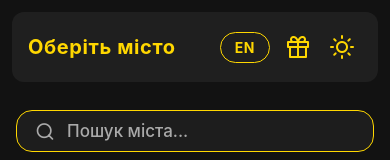
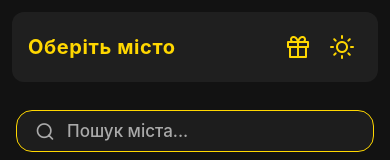
Before and after one commit to Svyatoslav02/ITStepUserApp, a React Native app in the folder Client/: screen /Main in a window 390 px wide. Shown: the top 160 px of the page. Built offline with nearby package versions, Linux system fonts and the light colour scheme.

Commit message:
Remove inactive language switcher

```diff
--- a/Client/App.js
+++ b/Client/App.js
@@ -18,7 +18,6 @@ import Donate from './pages/Donate.js';
 const App = () => {
   const [searchQuery, setSearchQuery] = useState('');
   const [isDarkMode, setIsDarkMode] = useState(true);
-  const [language, setLanguage] = useState('uk');
   const [currentScreen, setCurrentScreen] = useState('citySelect');
   const [selectedCity, setSelectedCity] = useState('Івано-Франківськ');
   const [isDonateModalVisible, setIsDonateModalVisible] = useState(false);
@@ -104,9 +103,7 @@ const App = () => {
       <MainPage
         selectedCity={selectedCity}
         onBackPress={() => setCurrentScreen('citySelect')}
-        language={language}
         isDarkMode={isDarkMode}
-        setLanguage={setLanguage}
         setIsDarkMode={setIsDarkMode}
       />
     );
@@ -119,21 +116,6 @@ const App = () => {
         <View style={[styles.header, { backgroundColor: theme.banner, shadowColor: theme.shadow }]}>
           <Text style={[styles.headerTitle, { color: theme.bannerText }]}>{t.selectCity}</Text>
           <View style={styles.controls}>
-            <TouchableOpacity
-              onPress={() => setLanguage(language === 'uk' ? 'en' : 'uk')}
-              style={[
-                styles.lang,
-                {
-                  borderColor: isDarkMode ? theme.accent : '#bbb',
-                  backgroundColor: isDarkMode ? '#1f1f1f' : 'transparent',
-                },
-              ]}
-            >
-              <Text style={{ color: theme.bannerText, fontWeight: '700' }}>
-                {language === 'uk' ? 'EN' : 'UKR'}
-              </Text>
-            </TouchableOpacity>
-
             <TouchableOpacity onPress={handleSupport} style={styles.donateBtn}>
               <Icon name="gift" size={24} color={theme.bannerText} />
             </TouchableOpacity>
@@ -189,7 +171,6 @@ const App = () => {
           isVisible={isDonateModalVisible}
           onClose={() => setIsDonateModalVisible(false)}
           theme={theme}
-          language={language}
         />
       </SafeAreaView>
     </Animated.View>
@@ -263,18 +244,6 @@ const styles = StyleSheet.create({
     alignItems: 'center',
     marginLeft: 'auto',
   },
-  lang: {
-    fontSize: 16,
-    letterSpacing: 0.5,
-    marginRight: 16,
-    paddingVertical: 6,
-    paddingHorizontal: 14,
-    borderRadius: 20,
-    borderWidth: 1,
-    overflow: 'hidden',
-    justifyContent: 'center',
-    alignItems: 'center',
-  },
   donateBtn: {
     flexDirection: 'row',
     alignItems: 'center',
--- a/Client/pages/Donate.js
+++ b/Client/pages/Donate.js
@@ -12,18 +12,13 @@ import {
 } from 'react-native';
 import { Feather as Icon } from '@expo/vector-icons';
 
-const Donate = ({ isVisible, onClose, theme, language }) => {
+const Donate = ({ isVisible, onClose, theme }) => {
   const t = {
-    uk: {
-      title: 'Підтримати проєкт',
-      go: 'Перейти',
-      bank: 'Monobank Банка',
-    },
-    en: {
-      title: 'Support the Project',
-      go: 'Go',
-      bank: 'Monobank Jar',
-    },
+    title: 'Підтримати проєкт',
+    go: 'Перейти',
+    bank: 'Monobank Банка',
+    error: 'Помилка',
+    linkError: 'Не вдалося відкрити посилання.',
   };
 
   const handleGo = async () => {
@@ -33,15 +28,10 @@ const Donate = ({ isVisible, onClose, theme, language }) => {
       if (supported) {
         await Linking.openURL(url);
       } else {
-        Alert.alert(
-          language === 'uk' ? 'Помилка' : 'Error',
-          language === 'uk'
-            ? 'Не вдалося відкрити посилання.'
-            : 'Unable to open the link.'
-        );
+        Alert.alert(t.error, t.linkError);
       }
     } catch (error) {
-      Alert.alert(language === 'uk' ? 'Помилка' : 'Error', error.message);
+      Alert.alert(t.error, error.message);
     }
   };
 
@@ -64,11 +54,11 @@ const Donate = ({ isVisible, onClose, theme, language }) => {
           </TouchableOpacity>
 
           <Text style={[styles.bankText, { color: theme.accent }]}>
-            {t[language].bank}
+            {t.bank}
           </Text>
 
           <Text style={[styles.modalTitle, { color: theme.text }]}>
-            {t[language].title}
+            {t.title}
           </Text>
 
           <View style={styles.qrCodeContainer}>
@@ -91,7 +81,7 @@ const Donate = ({ isVisible, onClose, theme, language }) => {
             ]}
           >
             <Text style={[styles.goButtonText, { color: theme.favBtnText }]}>
-              {t[language].go}
+              {t.go}
             </Text>
           </Pressable>
         </View>
--- a/Client/pages/MainPage.js
+++ b/Client/pages/MainPage.js
@@ -19,7 +19,7 @@ import EventsWidget from './Events';
 import Donate from './Donate';
 import WeatherWidget from './Weather';
 
-const MainPage = ({ selectedCity, onBackPress, language, isDarkMode, setLanguage, setIsDarkMode }) => {
+const MainPage = ({ selectedCity, onBackPress, isDarkMode, setIsDarkMode }) => {
   const [activeTab, setActiveTab] = useState('history');
   const [placesFilter, setPlacesFilter] = useState('food');
   const [accommodationFilter, setAccommodationFilter] = useState('hotel');
@@ -215,7 +215,6 @@ const MainPage = ({ selectedCity, onBackPress, language, isDarkMode, setLanguage
       <Saved
         likedPlaces={likedPlaces}
         placesData={data.places}
-        language={language}
         isDarkMode={isDarkMode}
         toggleLike={toggleLike}
         onBackPress={() => setShowFavorites(false)}
@@ -234,11 +233,6 @@ const MainPage = ({ selectedCity, onBackPress, language, isDarkMode, setLanguage
           {selectedCity}
         </Text>
         <View style={s.controls}>
-          <TouchableOpacity onPress={() => setLanguage(language === 'uk' ? 'en' : 'uk')}>
-            <Text style={[s.lang, { color: theme.bannerText }]}>
-              {language === 'uk' ? 'EN' : 'UKR'}
-            </Text>
-          </TouchableOpacity>
           <TouchableOpacity onPress={handleSupport}>
             <Icon name="gift" size={24} color={theme.bannerText} style={{ marginRight: 12 }} />
           </TouchableOpacity>
@@ -299,7 +293,6 @@ const MainPage = ({ selectedCity, onBackPress, language, isDarkMode, setLanguage
         isVisible={isDonateVisible}
         onClose={handleCloseDonate}
         theme={theme}
-        language={language}
       />
     </SafeAreaView>
   );
@@ -322,7 +315,6 @@ const s = StyleSheet.create({
   },
   headerTitle: { fontSize: 18, fontWeight: '700', letterSpacing: 0.6, marginLeft: 8 },
   controls: { flexDirection: 'row', alignItems: 'center', marginLeft: 'auto' },
-  lang: { fontSize: 16, fontWeight: '600', letterSpacing: 0.5, marginRight: 16 },
   iconBtn: { padding: 8 },
   favBtnContainer: { marginVertical: 8, paddingHorizontal: 16, alignItems: 'center' },
   favBtn: {
--- a/Client/pages/Saved.js
+++ b/Client/pages/Saved.js
@@ -12,7 +12,7 @@ import {
 } from 'react-native';
 import { MaterialCommunityIcons, Feather as Icon } from '@expo/vector-icons';
 
-const Saved = ({ likedPlaces, placesData, language, isDarkMode, toggleLike, onBackPress }) => {
+const Saved = ({ likedPlaces, placesData, isDarkMode, toggleLike, onBackPress }) => {
   const [placesFilter, setPlacesFilter] = useState('food');
   const scrollViewRef = useRef(null);
 
```
Also changed, not shown: 1 other file (tests, documents, lock files or other folders).
